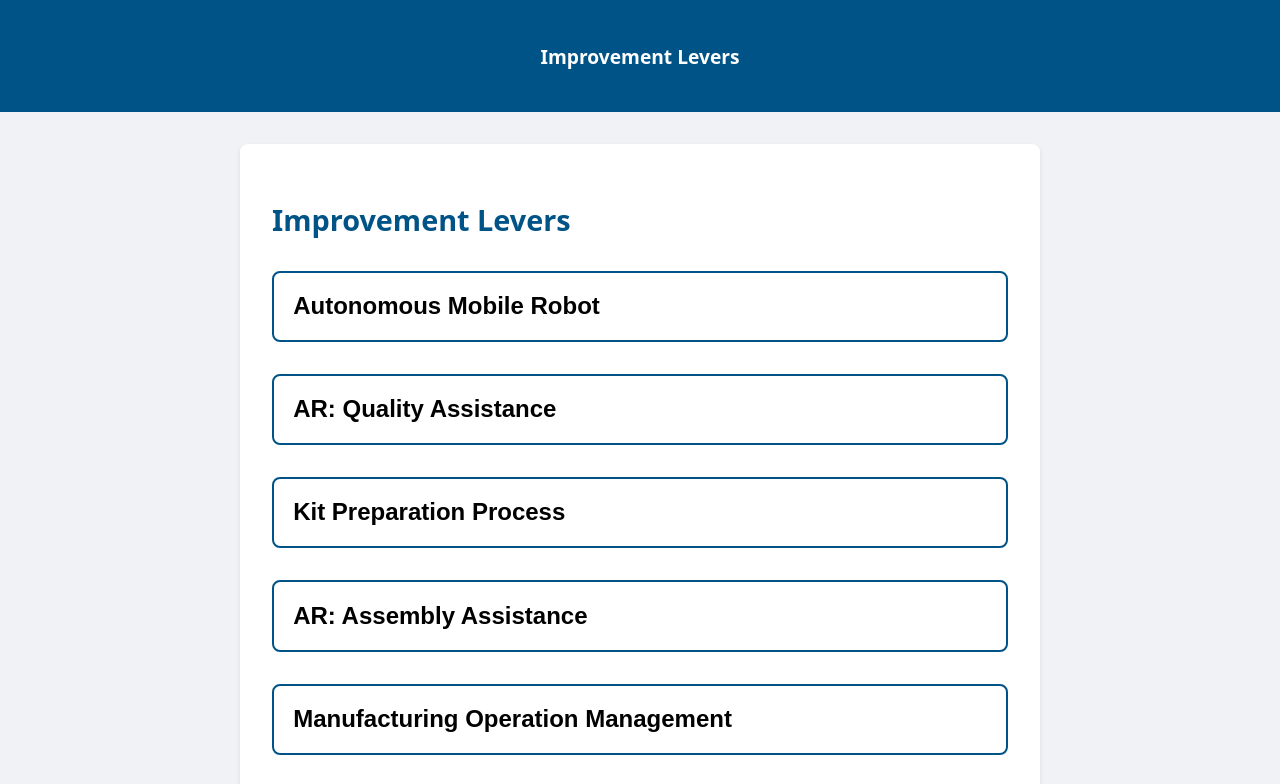
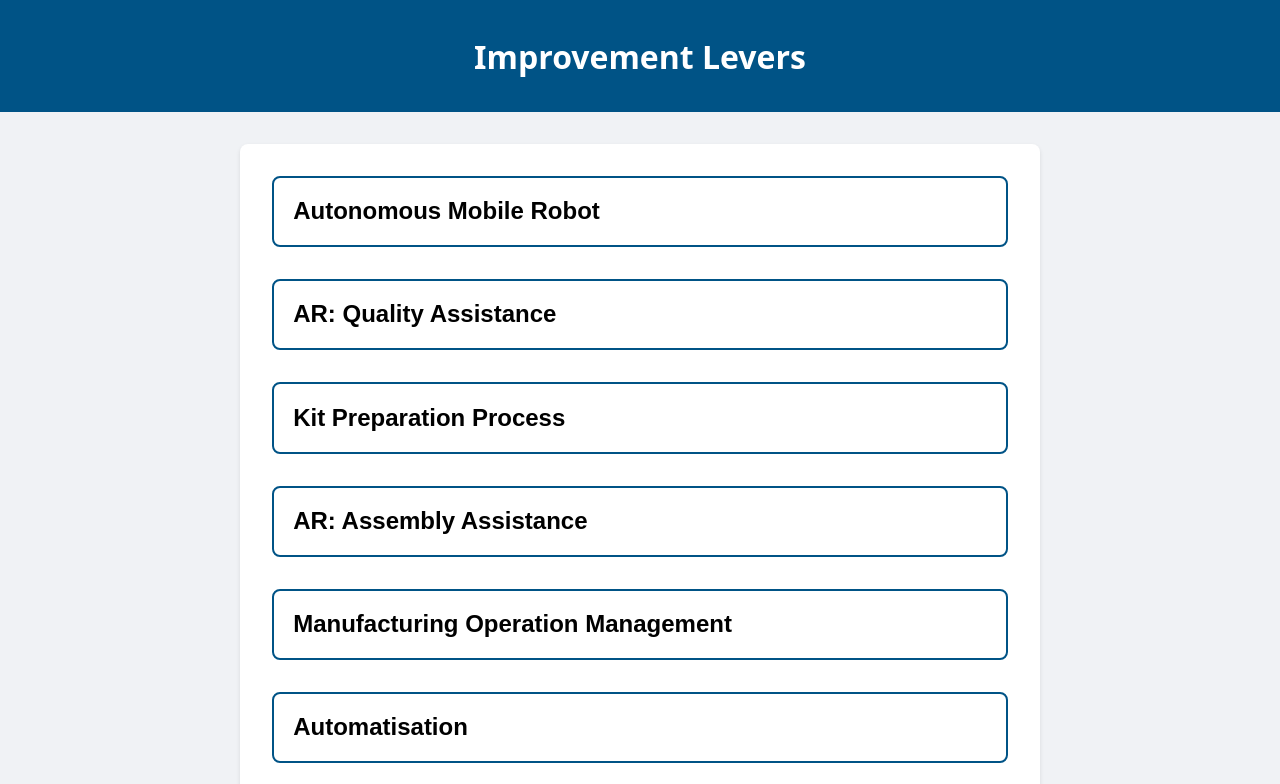
Before and after one commit to quesdo/DS, a plain HTML site: page index.html in a window 1280 px wide. Shown: the top 784 px of the page. Drawn offline with nearby package versions, Linux system fonts and the light colour scheme; no server answers.

Commit message:
Add files via upload

```diff
--- a/index.html
+++ b/index.html
@@ -25,12 +25,16 @@
             padding: 1rem 2rem;
             display: flex;
             align-items: center;
+            justify-content: center;
             height: 80px;
         }
 
         .header-text {
             color: white;
-            font-size: 1.2rem;
+            font-size: 2rem;
+            font-weight: bold;
+            width: 800px;
+            text-align: center;
         }
 
         .main-content {
@@ -46,13 +50,6 @@
             border-radius: 8px;
             padding: 2rem;
             box-shadow: 0 2px 4px rgba(0,0,0,0.1);
-        }
-
-        .panel-title {
-            color: var(--ds-blue);
-            font-size: 1.8rem;
-            font-weight: bold;
-            margin-bottom: 2rem;
         }
 
         .lever-button {
@@ -91,14 +88,11 @@
 </head>
 <body>
     <header class="header">
-        <div class="header-text" style="width: 100%; text-align: center;">
-            <p style="font-weight: bold; margin: 0;">Improvement Levers</p>
-        </div>
+        <div class="header-text">Improvement Levers</div>
     </header>
 
     <main class="main-content">
         <div class="levers-panel">
-            <h2 class="panel-title">Improvement Levers</h2>
             <div id="levers"></div>
         </div>
     </main>
```
